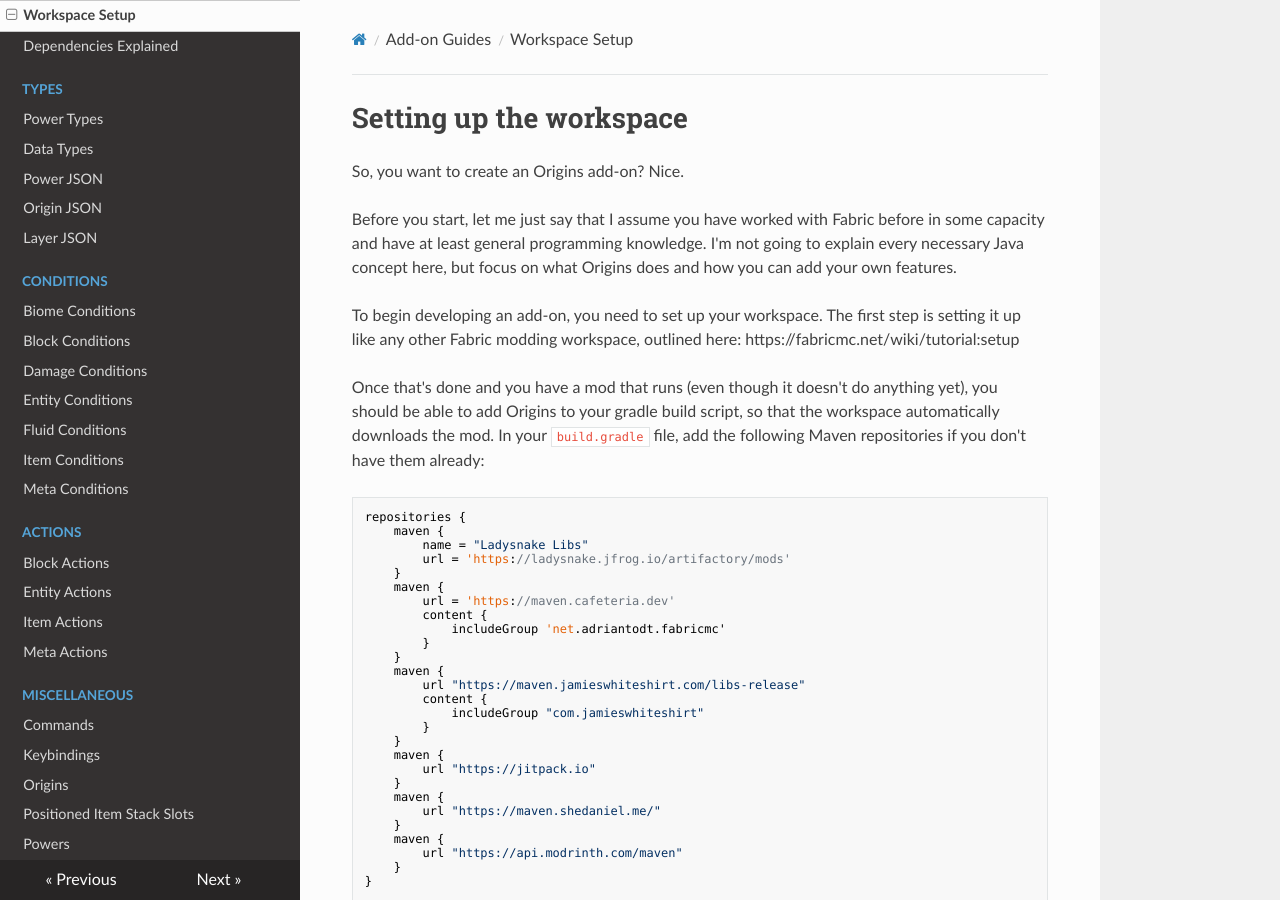
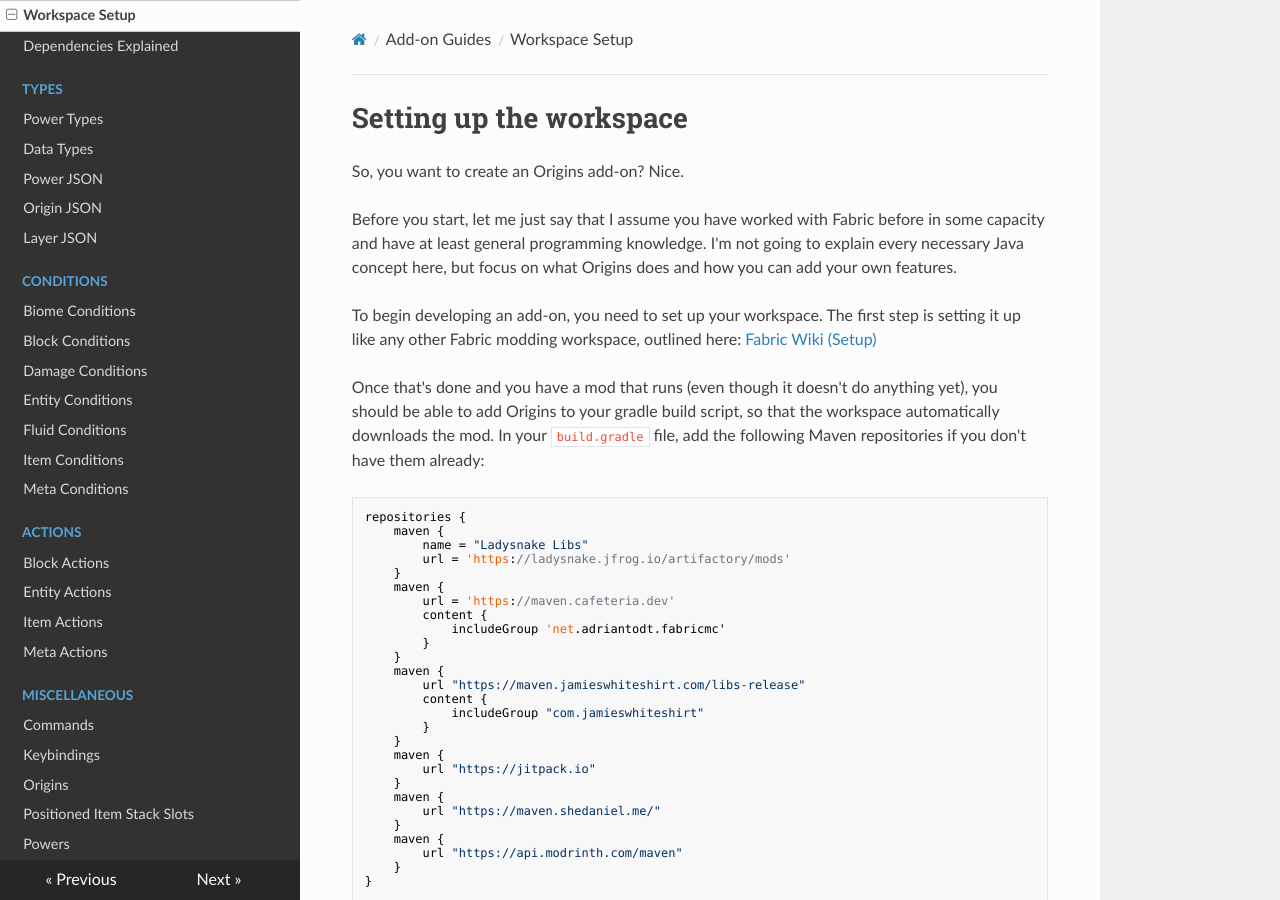
Before and after one commit to apace100/origins-docs, an MkDocs documentation site: the page built from docs/guides/addon/workspace_setup.md, in a window 1280 px wide and 900 px high. Built offline with MkDocs 1.6.1, drawn with Linux system fonts in a browser that asks for light colours; nearby versions of some CDN libraries.

Commit message:
Fixed a link in the workspace setup guide

````diff
--- a/docs/guides/addon/workspace_setup.md
+++ b/docs/guides/addon/workspace_setup.md
@@ -8,7 +8,7 @@ So, you want to create an Origins add-on? Nice.
 
 Before you start, let me just say that I assume you have worked with Fabric before in some capacity and have at least general programming knowledge. I'm not going to explain every necessary Java concept here, but focus on what Origins does and how you can add your own features.
 
-To begin developing an add-on, you need to set up your workspace. The first step is setting it up like any other Fabric modding workspace, outlined here: https://fabricmc.net/wiki/tutorial:setup
+To begin developing an add-on, you need to set up your workspace. The first step is setting it up like any other Fabric modding workspace, outlined here: [Fabric Wiki (Setup)](https://fabricmc.net/wiki/tutorial:setup)
 
 Once that's done and you have a mod that runs (even though it doesn't do anything yet), you should be able to add Origins to your gradle build script, so that the workspace automatically downloads the mod. In your `build.gradle` file, add the following Maven repositories if you don't have them already:
 ```
````
